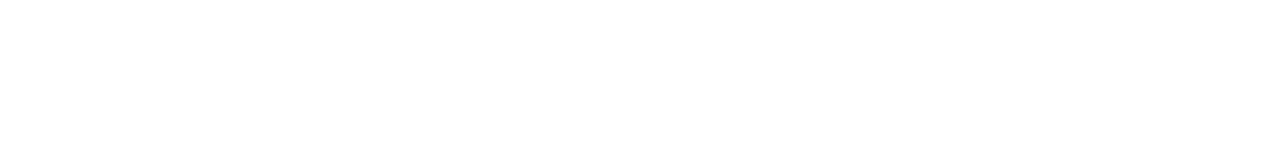
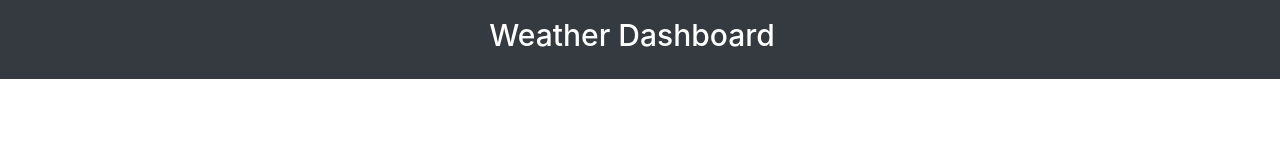
Before and after one commit to zachdrummond/weather-dashboard, a plain HTML site: page index.html in a window 1280 px wide. Drawn offline with nearby package versions, Linux system fonts and the light colour scheme.

Commit message:
Added the navbar

```diff
--- a/index.html
+++ b/index.html
@@ -13,7 +13,11 @@
         <link rel="stylesheet" href="style.css">
     </head>
     <body>
-
+        <nav class="navbar">
+            <div class="container justify-content-center">
+                <span id="span">Weather Dashboard</span>
+            </div>
+          </nav>
 
         <!-- Link to jquery -->
         <script src = "https://code.jquery.com/jquery-3.5.1.min.js" integrity="sha256-9/aliU8dGd2tb6OSsuzixeV4y/faTqgFtohetphbbj0=" crossorigin = "anonymous"></script>
--- a/index.js
+++ b/index.js
@@ -45,6 +45,11 @@ $(document).ready(function(){
     // Variables
 
     // Element Variables
+    var  navBar = $(".navbar");
+    var span = $("#span");
+    navBar.addClass("navbar-dark bg-dark");
+    span.addClass("navbar-brand h1");
+    span.attr("style", "font-size: 30px");
 
     // Function Definitions
 
```
